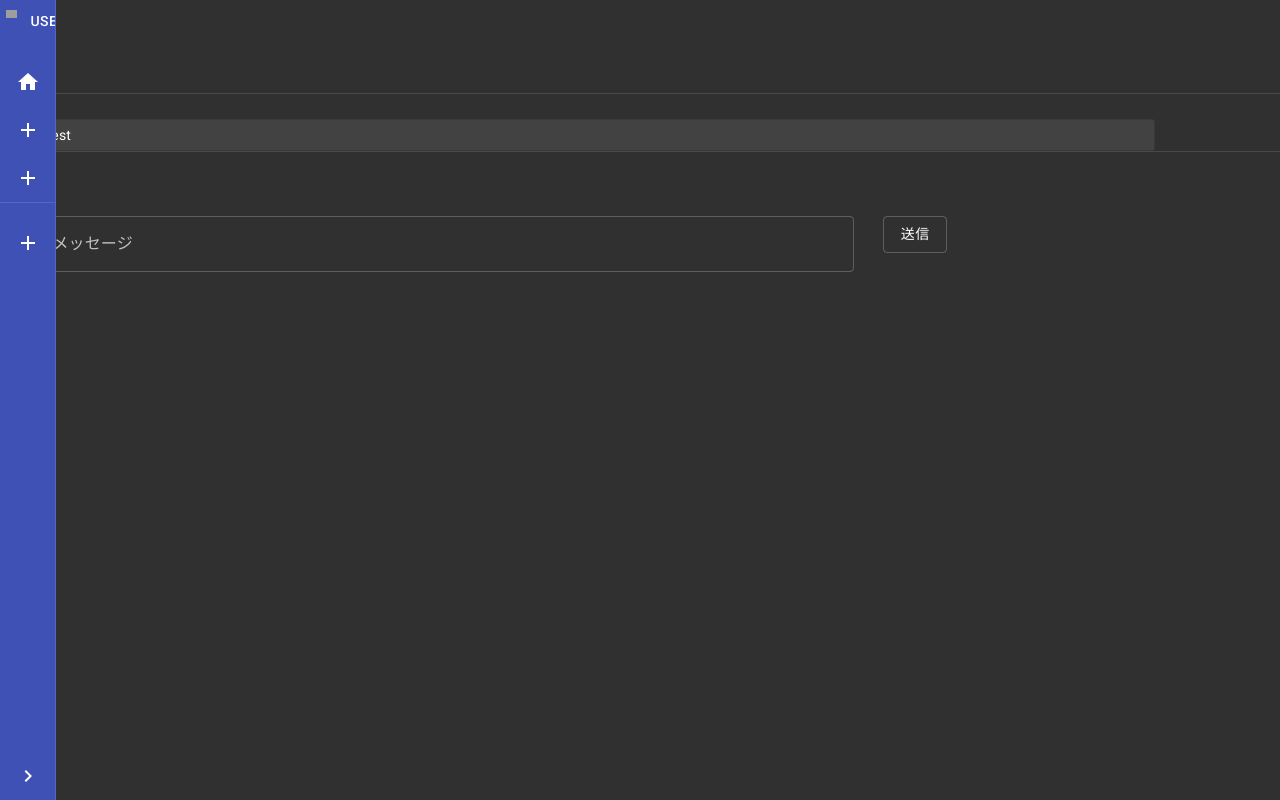
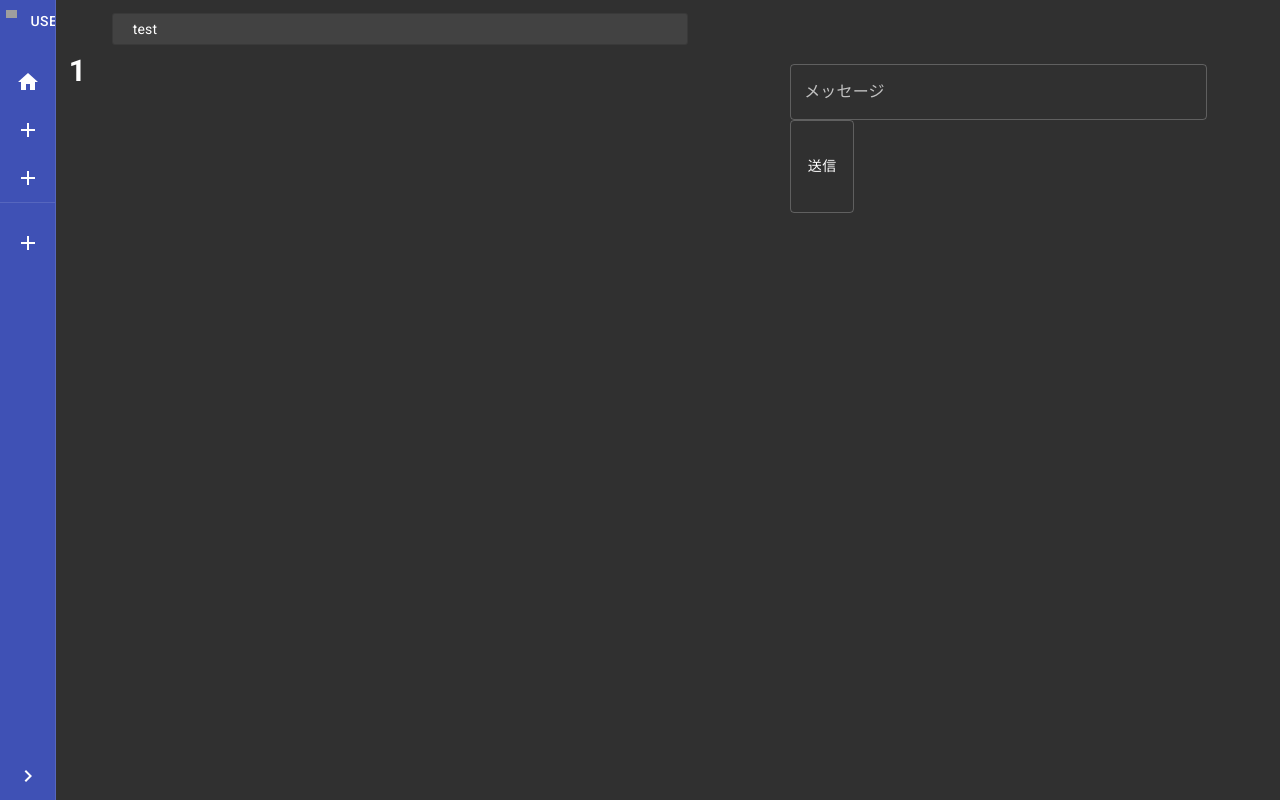
Before and after one commit to girakdev/Girack, a Next.js app: page /1 in a window 1280 px wide. Built offline with nearby package versions, Linux system fonts and the light colour scheme; grey boxes are pictures that could not be loaded.

Commit message:
fix [id].tsx

```diff
--- a/pages/[id].tsx
+++ b/pages/[id].tsx
@@ -1,12 +1,12 @@
 import Chatwindow from "../components/ChatWindow";
 import Sidebar from '../components/SideBar';
+import { createStyles, List, makeStyles } from "@material-ui/core"
 
-import { createStyles, List, makeStyles } from "@material-ui/core"
 
 
 const useStyles = makeStyles((theme) => createStyles({
     root: {
-        /*display: 'flex',*/
+        display: 'flex',
     },
 }));
 
@@ -18,12 +18,10 @@ const channel = () => {
 
     return (
         <div className={classes.root}>
-
+            <Sidebar />
             <Chatwindow />
-            <Sidebar />
         </div>
-
-    )
+    );
 
 }
 
--- a/pages/index.tsx
+++ b/pages/index.tsx
@@ -1,5 +1,3 @@
-// pages/index.js
-
 import Sidebar from '../components/SideBar';
 import Home from "../components/Home";
 import { createStyles, List, makeStyles } from "@material-ui/core"
@@ -17,8 +15,6 @@ const Blog = () => {
     const classes = useStyles();
 
 
-
-
     return (
         <div className={classes.root}>
             <Sidebar />
```
